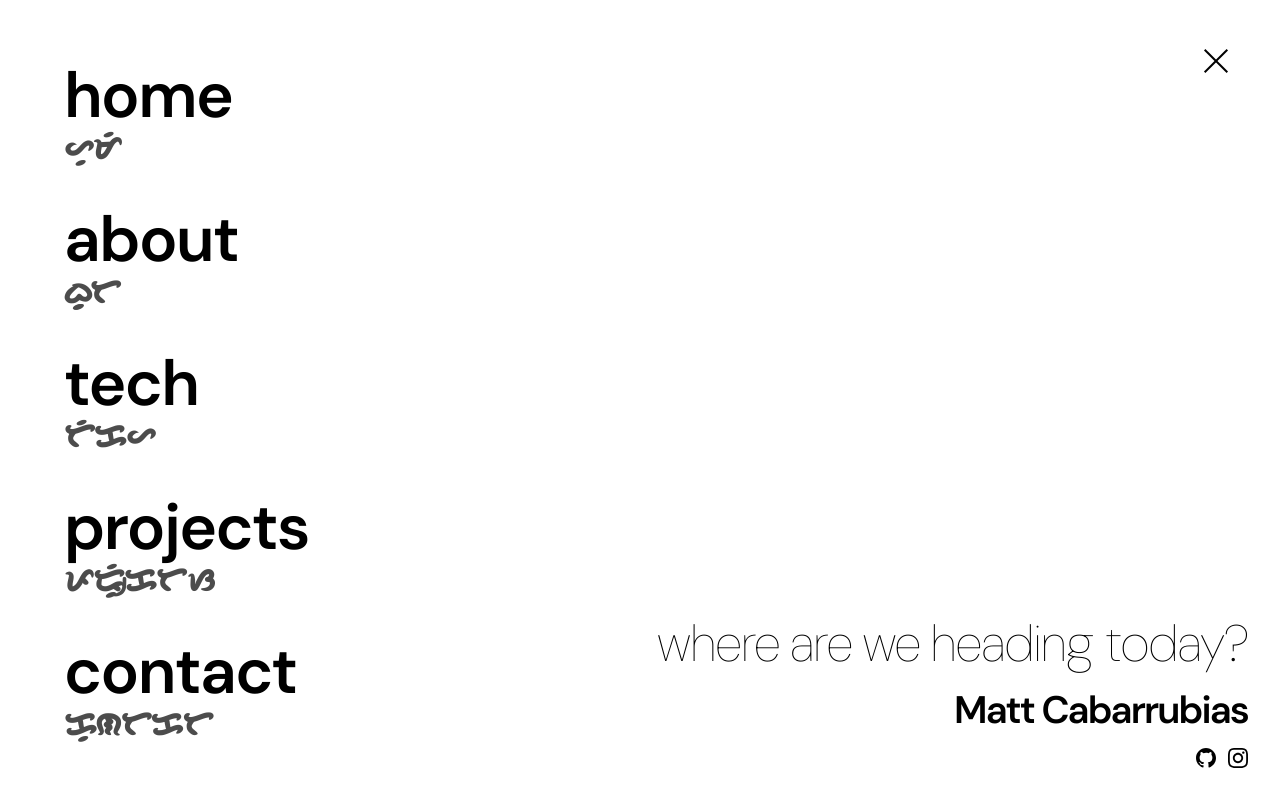
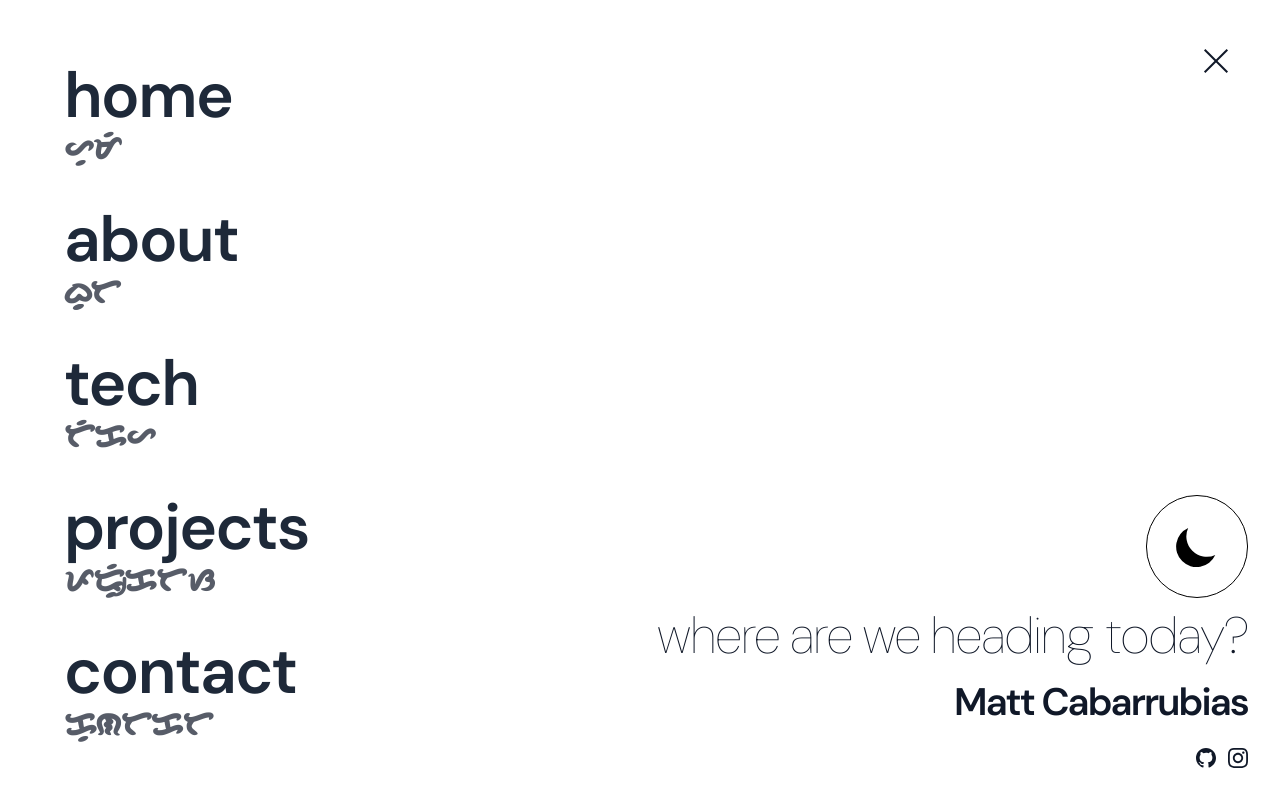
Before and after one commit to devliqht/portfolio-revamp, a Next.js app: page / in a window 1280 px wide. Both pictures are taken after a click on the button "Toggle menu". Shown: the top 806 px of the page. Built offline with nearby package versions, Linux system fonts and the light colour scheme.

Commit message:
feat: added dark theme toggle to navigation modal, dark theme support for components in header.tsx

```diff
--- a/src/components/header.tsx
+++ b/src/components/header.tsx
@@ -1,9 +1,13 @@
 'use client';
 import { useState } from 'react';
+import ThemeToggle from './theme-toggle';
+import { useTheme } from 'next-themes';
 
 export default function Header() {
     const [isOpen, setIsOpen] = useState(false);
     const [isClosing, setIsClosing] = useState(false);
+    const { theme, setTheme } = useTheme();
+
     const toggleMenu = () => {
         if (isOpen) {
             setIsClosing(true);
@@ -33,9 +37,9 @@ export default function Header() {
         <>
             <button onClick={toggleMenu} className="fixed top-8 right-8 z-50 p-4 transition-all duration-300 hover:scale-110" aria-label="Toggle menu">
                 <div className="relative w-8 h-6">
-                    <span className={`absolute block w-full h-0.5 bg-black transition-all duration-300 ${isOpen ? 'rotate-45 top-3' : 'top-0'}`}></span>
-                    <span className={`absolute block w-full h-0.5 bg-black transition-all duration-300 ${isOpen ? 'opacity-0' : 'top-3'}`}></span>
-                    <span className={`absolute block w-full h-0.5 bg-black transition-all duration-300 ${isOpen ? '-rotate-45 top-3' : 'top-6'}`}></span>
+                    <span className={`absolute block w-full h-0.5 bg-gray-900 dark:bg-gray-100 transition-all duration-300 ${isOpen ? 'rotate-45 top-3' : 'top-0'}`}></span>
+                    <span className={`absolute block w-full h-0.5 bg-gray-900 dark:bg-gray-100 transition-all duration-300 ${isOpen ? 'opacity-0' : 'top-3'}`}></span>
+                    <span className={`absolute block w-full h-0.5 bg-gray-900 dark:bg-gray-100 transition-all duration-300 ${isOpen ? '-rotate-45 top-3' : 'top-6'}`}></span>
                 </div>
             </button>
             {isOpen && (
@@ -45,33 +49,33 @@ export default function Header() {
                         <nav className="space-y-4">
                             {navigationItems.map((item, index) => (
                                 <div key={item.en} className={`animate-float-in-left `} style={{animationDelay: `${0.3 + index * 0.1}s`}}>
-                                    <a href={`${item.link}`} className="block text-[5vw] font-dm-sans text-black font-semibold tracking-tight hover:cursor-pointer hover:text-transparent hover:[-webkit-text-stroke:2px_black] hover:-skew-x-12 transition-transform duration-300" onClick={handleNavClick}>
+                                    <a href={`${item.link}`} className="block text-[5vw] font-dm-sans text-gray-800 dark:text-gray-100 font-semibold tracking-tight hover:cursor-pointer hover:text-transparent hover:[-webkit-text-stroke:2px_#111827] dark:hover:[-webkit-text-stroke:2px_#f3f4f6] hover:-skew-x-12 transition-transform duration-300" onClick={handleNavClick}>
                                         {item.en}
                                     </a>
-                                    <p className="text-[2rem] font-baybayin text-black font-semibold tracking-tight opacity-70 -mt-4">
+                                    <p className="text-[2rem] font-baybayin text-gray-900 dark:text-gray-100 font-semibold tracking-tight opacity-70 -mt-4">
                                         {item.baybayin}
                                     </p>
                                 </div>
                             ))}
                         </nav>
 
-                        <div className={`absolute bottom-8 right-8 flex flex-col items-end space-y-2 transition-opacity duration-100 ${isClosing ? 'opacity-0' : 'opacity-100'} animate-float-in-right`} style={{animationDelay: '0.3s'}}>
+                        <div className={`absolute bottom-8 right-8 flex flex-col items-end space-y-4 transition-opacity duration-100 ${isClosing ? 'opacity-0' : 'opacity-100'} animate-float-in-right`} style={{animationDelay: '0.3s'}}>
                             <div className="flex flex-col items-end">
-                                <div className="w-8 h-8 flex items-center justify-center">
-                                    <img src="/logos/logo_transparent.svg" alt="Logo" className="text-black [&>path]:fill-black"/>
-                                </div>
-                            <h1 className="text-[4vw] font-dm-sans text-black font-thin tracking-tight md:mt-8">where are we heading today?</h1>
+                                <ThemeToggle />
+                            <h1 className="text-[4vw] font-dm-sans text-gray-900 dark:text-gray-100 font-thin tracking-tight">
+                              {theme === 'dark' ? 'where are we hiding today?' : 'where are we heading today?'}
+                            </h1>
 
-                                <span className="text-black font-dm-sans font-semibold text-[3vw] tracking-tighter">Matt Cabarrubias</span>
+                                <span className="text-gray-900 dark:text-gray-100 font-dm-sans font-semibold text-[3vw] tracking-tighter">Matt Cabarrubias</span>
                             </div>
 
                             <div className="flex space-x-3">
-                                <a href="https://github.com/devliqht" target="_blank" rel="noopener noreferrer" className="text-black hover:text-gray-600 transition-colors duration-200" aria-label="GitHub">
+                                <a href="https://github.com/devliqht" target="_blank" rel="noopener noreferrer" className="text-gray-900 dark:text-gray-100 hover:text-gray-600 dark:hover:text-gray-400 transition-colors duration-200" aria-label="GitHub">
                                     <svg className="w-5 h-5" fill="currentColor" viewBox="0 0 24 24">
                                         <path d="M12 0C5.374 0 0 5.373 0 12 0 17.302 3.438 21.8 8.207 23.387c.599.111.793-.261.793-.577v-2.234c-3.338.726-4.033-1.416-4.033-1.416-.546-1.387-1.333-1.756-1.333-1.756-1.089-.745.083-.729.083-.729 1.205.084 1.839 1.237 1.839 1.237 1.07 1.834 2.807 1.304 3.492.997.107-.775.418-1.305.762-1.604-2.665-.305-5.467-1.334-5.467-5.931 0-1.311.469-2.381 1.236-3.221-.124-.303-.535-1.524.117-3.176 0 0 1.008-.322 3.301 1.23A11.509 11.509 0 0112 5.803c1.02.005 2.047.138 3.006.404 2.291-1.552 3.297-1.23 3.297-1.23.653 1.653.242 2.874.118 3.176.77.84 1.235 1.911 1.235 3.221 0 4.609-2.807 5.624-5.479 5.921.43.372.823 1.102.823 2.222v3.293c0 .319.192.694.801.576C20.566 21.797 24 17.3 24 12c0-6.627-5.373-12-12-12z"/>
                                     </svg>
                                 </a>
-                                <a href="https://instagram.com/mxttgacab" target="_blank" rel="noopener noreferrer" className="text-black hover:text-gray-600 transition-colors duration-200" aria-label="Instagram">
+                                <a href="https://instagram.com/mxttgacab" target="_blank" rel="noopener noreferrer" className="text-gray-900 dark:text-gray-100 hover:text-gray-600 dark:hover:text-gray-400 transition-colors duration-200" aria-label="Instagram">
                                     <svg className="w-5 h-5" fill="currentColor" viewBox="0 0 24 24">
                                         <path d="M12 2.163c3.204 0 3.584.012 4.85.07 3.252.148 4.771 1.691 4.919 4.919.058 1.265.069 1.645.069 4.849 0 3.205-.012 3.584-.069 4.849-.149 3.225-1.664 4.771-4.919 4.919-1.266.058-1.644.07-4.85.07-3.204 0-3.584-.012-4.849-.07-3.26-.149-4.771-1.699-4.919-4.92-.058-1.265-.07-1.644-.07-4.849 0-3.204.013-3.583.07-4.849.149-3.227 1.664-4.771 4.919-4.919 1.266-.057 1.645-.069 4.849-.069zm0-2.163c-3.259 0-3.667.014-4.947.072-4.358.2-6.78 2.618-6.98 6.98-.059 1.281-.073 1.689-.073 4.948 0 3.259.014 3.668.072 4.948.2 4.358 2.618 6.78 6.98 6.98 1.281.058 1.689.072 4.948.072 3.259 0 3.668-.014 4.948-.072 4.354-.2 6.782-2.618 6.979-6.98.059-1.28.073-1.689.073-4.948 0-3.259-.014-3.667-.072-4.947-.196-4.354-2.617-6.78-6.979-6.98-1.281-.059-1.69-.073-4.949-.073zm0 5.838c-3.403 0-6.162 2.759-6.162 6.162s2.759 6.163 6.162 6.163 6.162-2.759 6.162-6.163c0-3.403-2.759-6.162-6.162-6.162zm0 10.162c-2.209 0-4-1.79-4-4 0-2.209 1.791-4 4-4s4 1.791 4 4c0 2.21-1.791 4-4 4zm6.406-11.845c-.796 0-1.441.645-1.441 1.44s.645 1.44 1.441 1.44c.795 0 1.439-.645 1.439-1.44s-.644-1.44-1.439-1.44z"/>
                                     </svg>
```
